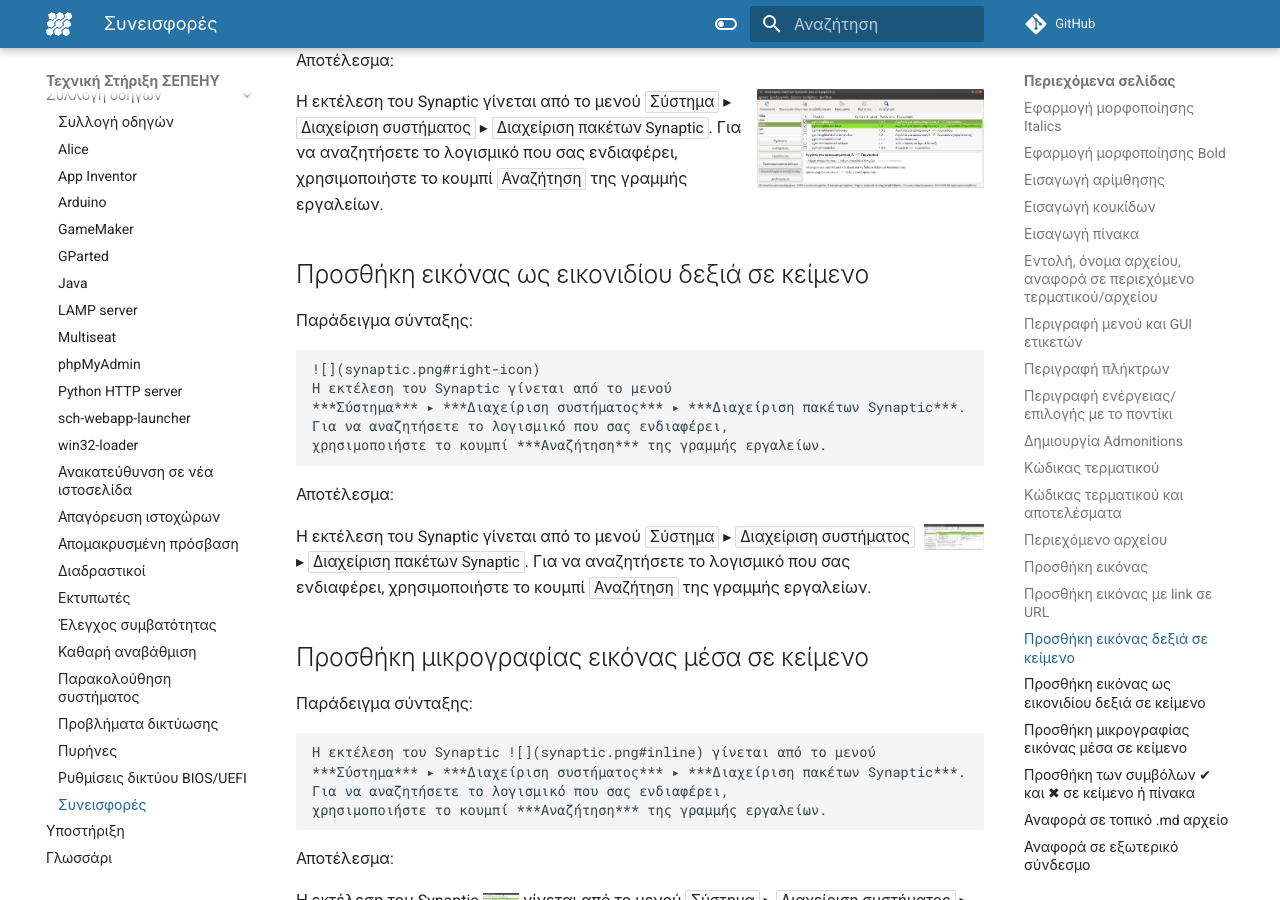
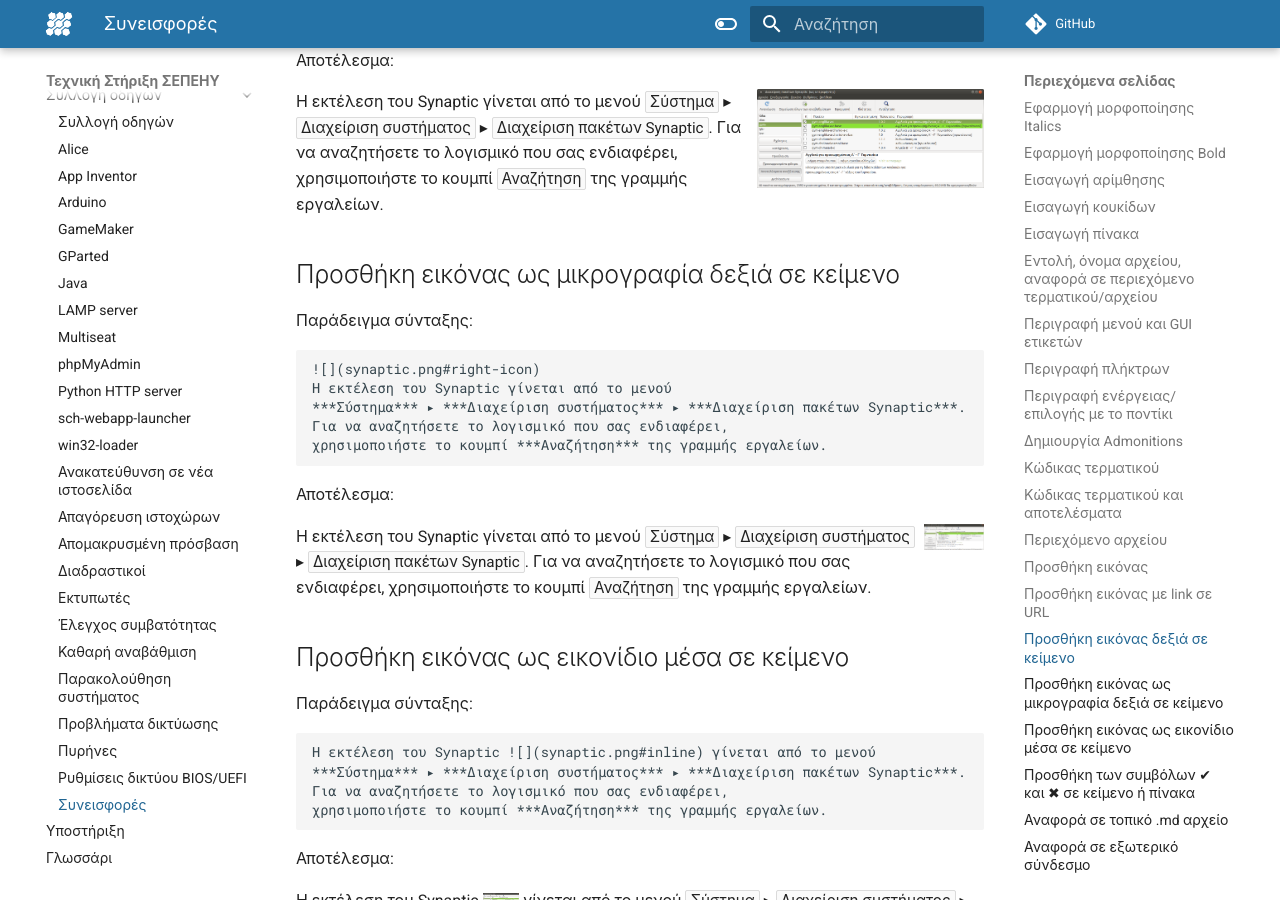
Before and after one commit to siahos/el.ltsp.org, an MkDocs documentation site: the page built from docs/guides/contributing/index.md, in a window 1280 px wide and 900 px high, scrolled down 7291 px. Built offline with MkDocs 1.6.1 and Material for MkDocs 9.7.7, drawn with Linux system fonts in a browser that asks for light colours; comment, search, counter and statistics services are not loaded.

Commit message:
update contributing

```diff
--- a/docs/guides/contributing/index.md
+++ b/docs/guides/contributing/index.md
@@ -274,7 +274,7 @@ $ μπορούμε να χρησιμοποιήσουμε το $
 Για να αναζητήσετε το λογισμικό που σας ενδιαφέρει,
 χρησιμοποιήστε το κουμπί ***Αναζήτηση*** της γραμμής εργαλείων.
 
-## Προσθήκη εικόνας ως εικονιδίου δεξιά σε κείμενο
+## Προσθήκη εικόνας ως μικρογραφία δεξιά σε κείμενο
 
 Παράδειγμα σύνταξης:
 
@@ -292,7 +292,7 @@ $ μπορούμε να χρησιμοποιήσουμε το $
 Για να αναζητήσετε το λογισμικό που σας ενδιαφέρει,
 χρησιμοποιήστε το κουμπί ***Αναζήτηση*** της γραμμής εργαλείων.
 
-## Προσθήκη μικρογραφίας εικόνας μέσα σε κείμενο
+## Προσθήκη εικόνας ως εικονίδιο μέσα σε κείμενο
 
 Παράδειγμα σύνταξης:
 
```
